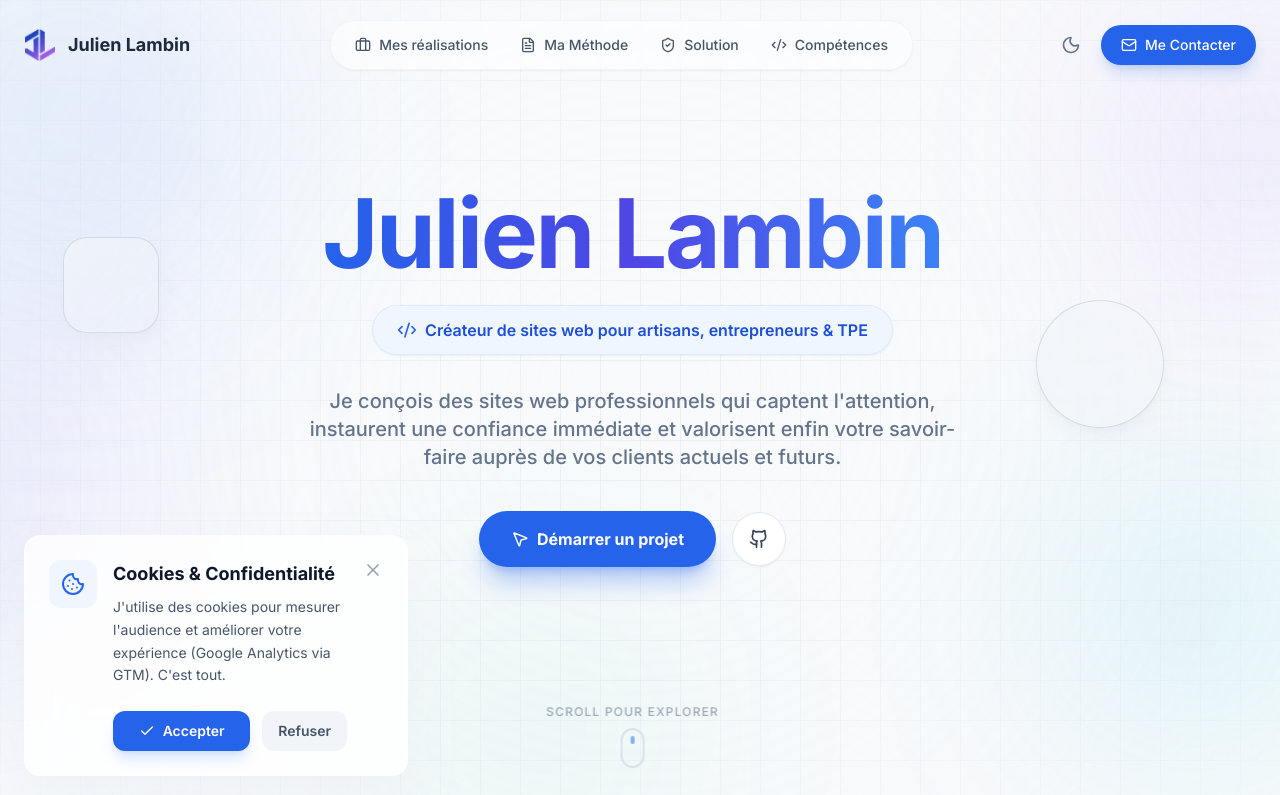
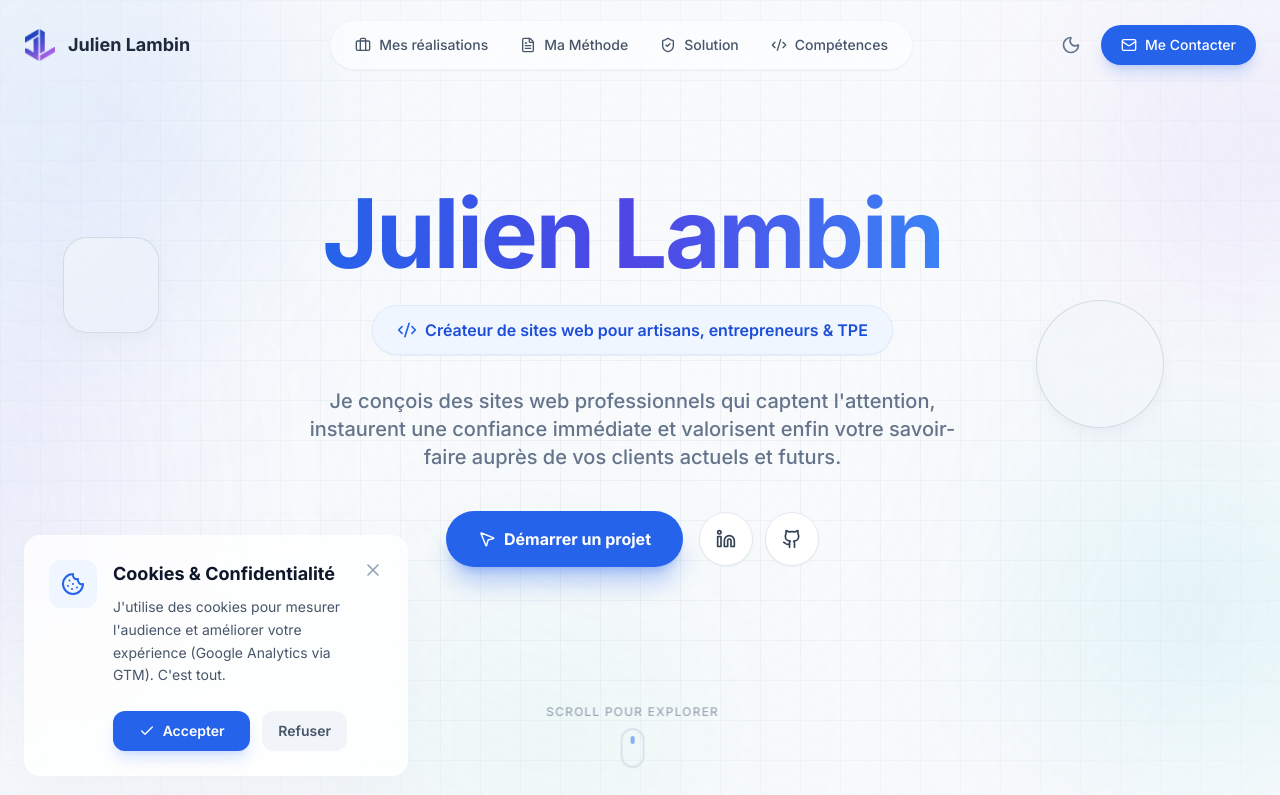
Before and after one commit to julien-lambin/portfolio-julien, a React (Vite) app: page / in a window 1280 px wide. Shown: the top 795 px of the page. Built offline with nearby package versions, Linux system fonts and the light colour scheme.

Commit message:
feat: add LinkedIn button to Hero section

```diff
--- a/components/Hero.tsx
+++ b/components/Hero.tsx
@@ -96,6 +96,16 @@ export const Hero: React.FC<HeroProps> = ({ onNavigate }) => {
 
           <div className="flex items-center gap-3">
             <a
+              href="https://www.linkedin.com/in/julien-lambin-7b1ab8216/"
+              target="_blank"
+              rel="noopener noreferrer"
+              aria-label="Mon profil LinkedIn"
+              className="p-4 bg-white dark:bg-slate-800 border border-slate-200 dark:border-slate-700 text-slate-700 dark:text-slate-300 rounded-full hover:bg-slate-50 dark:hover:bg-slate-700 hover:text-blue-600 dark:hover:text-blue-400 hover:border-blue-200 dark:hover:border-blue-800 transition-all shadow-sm"
+            >
+                <Linkedin size={20} />
+            </a>
+
+            <a
               href="https://github.com/julien-lambin"
               target="_blank"
               rel="noopener noreferrer"
@@ -104,7 +114,6 @@ export const Hero: React.FC<HeroProps> = ({ onNavigate }) => {
             >
                 <Github size={20} />
             </a>
-
           </div>
         </motion.div>
       </motion.div>
```
